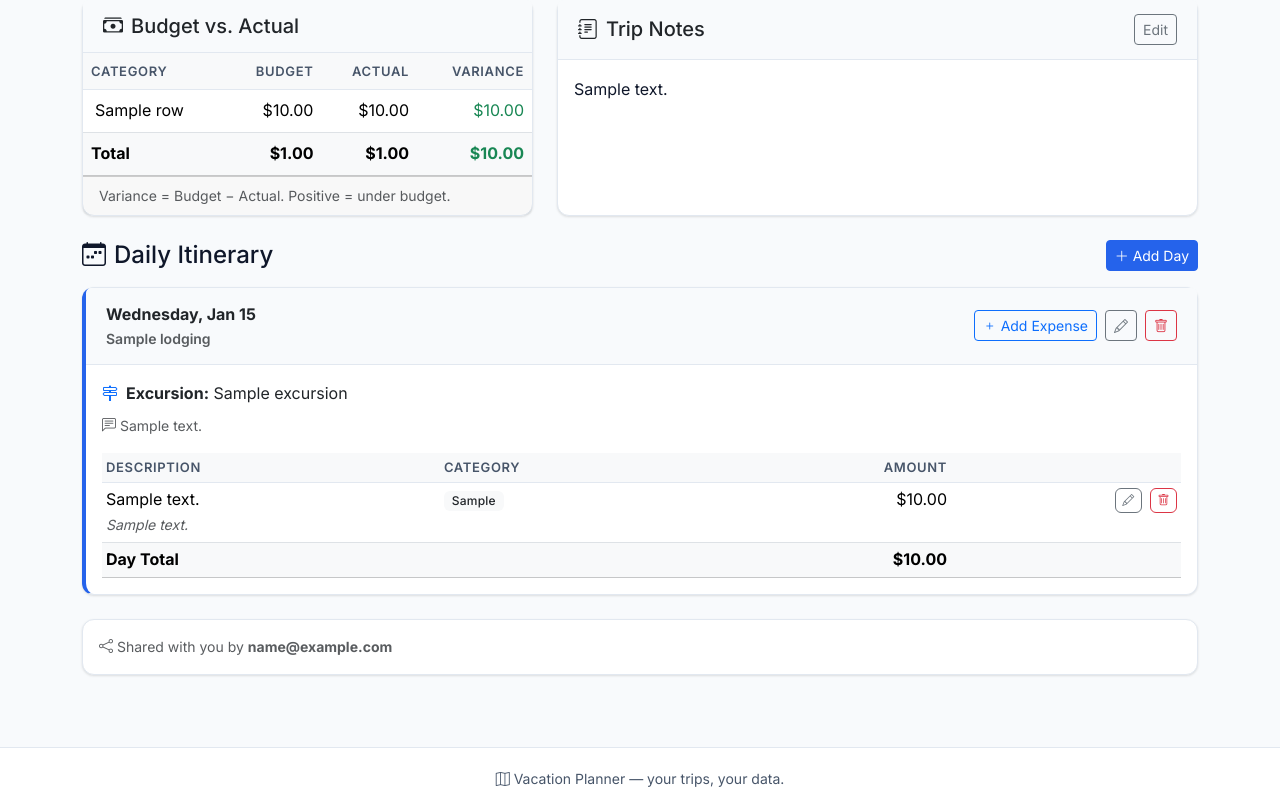
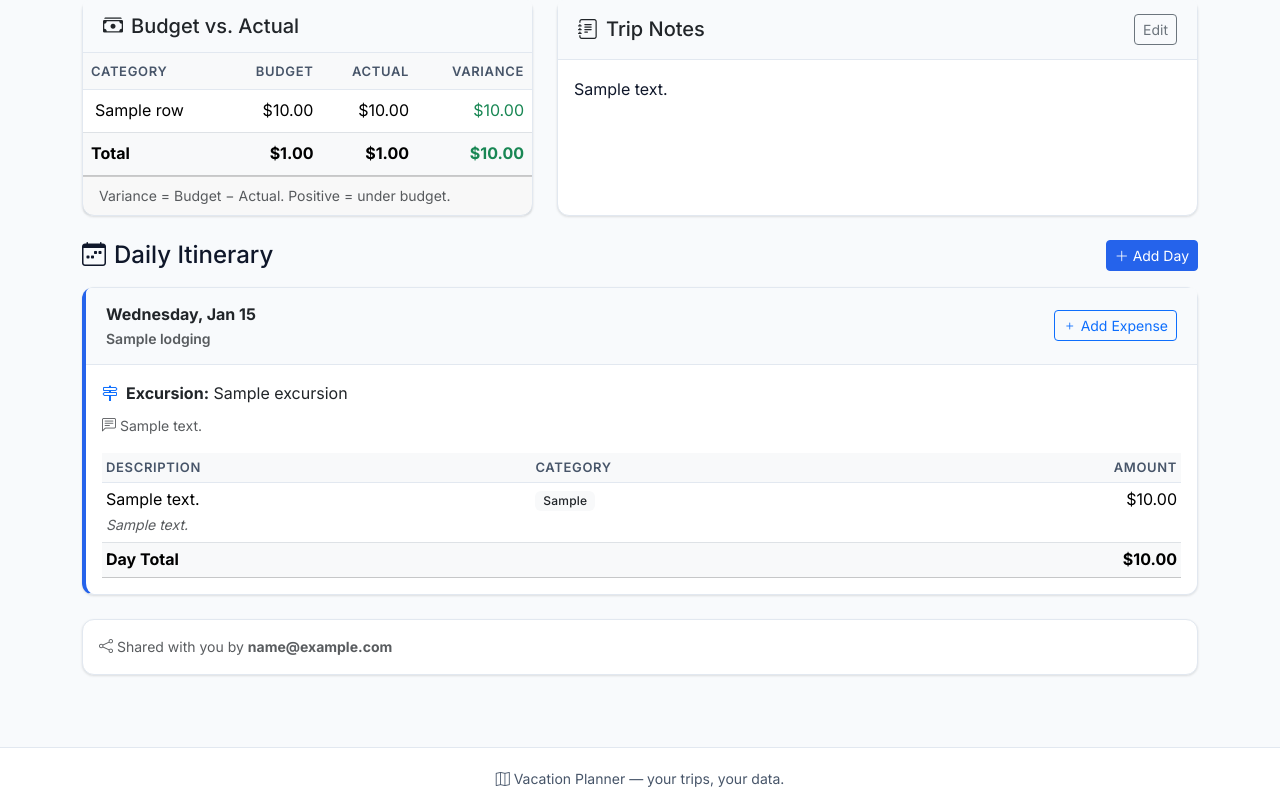
Before and after one commit to jaysuzi5/vacation-planner, a Django app: template templates/planner/vacation_detail.html in a window 1280 px wide. Shown: the part 227-1037 px from the top of the page. Run offline with Django 5.2, Linux system fonts and the light colour scheme; the template is opened without the code that fills it: most values are stand-ins (such as "Sample title", 1, 10 or a date in 2020).

Commit message:
Replace day/expense edit buttons with click-to-edit rows
- Day header date/lodging area is now a link to edit; pencil+trash removed
- Expense rows are clickable to edit; edit/delete buttons removed
- Add Expense button retained on day header

Co-Authored-By: Claude Sonnet 4.6 <noreply@anthropic.com>

```diff
--- a/templates/planner/vacation_detail.html
+++ b/templates/planner/vacation_detail.html
@@ -124,21 +124,15 @@
     {% for day in days %}
     <div class="card mb-3 day-card">
       <div class="card-header d-flex align-items-center justify-content-between">
-        <div>
+        <a href="{% url 'day_edit' day.pk %}" class="text-decoration-none text-body no-print" style="cursor:pointer;">
           <div><strong>{{ day.date|date:"l, M j" }}</strong></div>
           {% if day.lodging %}
           <div class="text-muted small">{{ day.lodging }}</div>
           {% endif %}
-        </div>
+        </a>
         <div class="d-flex gap-2 no-print">
           <a href="{% url 'expense_create' day.pk %}" class="btn btn-sm btn-outline-primary">
             <i class="bi bi-plus me-1"></i>Add Expense
-          </a>
-          <a href="{% url 'day_edit' day.pk %}" class="btn btn-sm btn-outline-secondary">
-            <i class="bi bi-pencil"></i>
-          </a>
-          <a href="{% url 'day_delete' day.pk %}" class="btn btn-sm btn-outline-danger">
-            <i class="bi bi-trash"></i>
           </a>
         </div>
       </div>
@@ -159,25 +153,16 @@
               <th>Description</th>
               <th>Category</th>
               <th class="text-end">Amount</th>
-              <th class="no-print"></th>
             </tr>
           </thead>
           <tbody>
             {% for expense in day.expenses.all %}
-            <tr>
+            <tr style="cursor:pointer;" onclick="location.href='{% url 'expense_edit' expense.pk %}'">
               <td>{{ expense.description }}{% if expense.notes %}<br><span class="text-muted small fst-italic">{{ expense.notes }}</span>{% endif %}</td>
               <td>
                 <span class="badge bg-light text-dark">{{ expense.get_category_display }}</span>
               </td>
               <td class="text-end">${{ expense.amount|floatformat:2 }}</td>
-              <td class="text-end no-print">
-                <a href="{% url 'expense_edit' expense.pk %}" class="btn btn-xs btn-outline-secondary me-1">
-                  <i class="bi bi-pencil"></i>
-                </a>
-                <a href="{% url 'expense_delete' expense.pk %}" class="btn btn-xs btn-outline-danger">
-                  <i class="bi bi-trash"></i>
-                </a>
-              </td>
             </tr>
             {% endfor %}
           </tbody>
@@ -185,7 +170,6 @@
             <tr>
               <td colspan="2" class="fw-bold">Day Total</td>
               <td class="text-end fw-bold">${{ day.day_total|floatformat:2 }}</td>
-              <td></td>
             </tr>
           </tfoot>
         </table>
```
